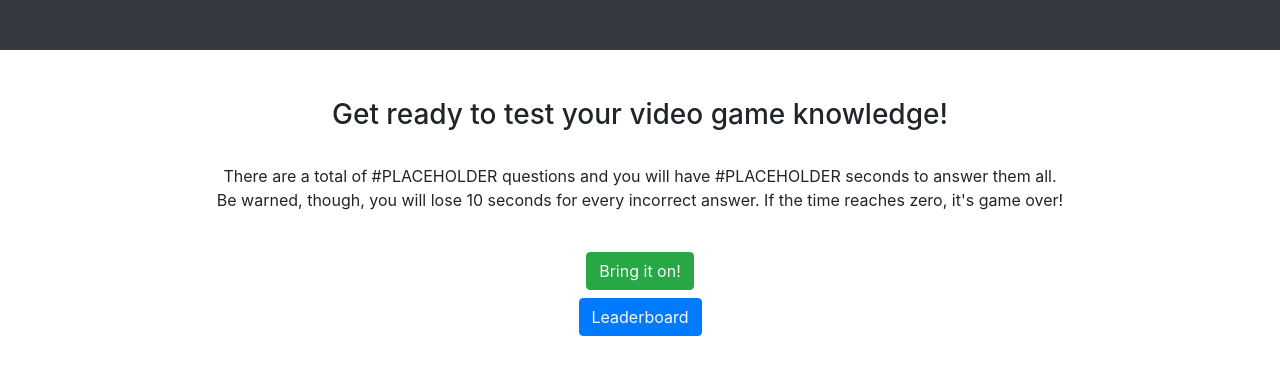
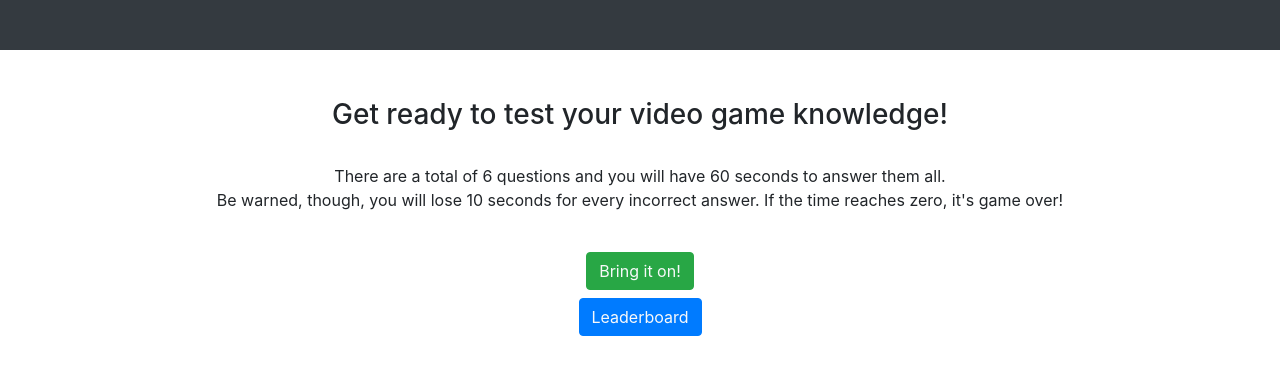
Before and after one commit to MatWilmot/Homework-04-Quiz, a plain HTML site: page index.html in a window 1280 px wide. Shown: the part 134-508 px from the top of the page. Drawn offline with nearby package versions, Linux system fonts and the light colour scheme.

Commit message:
filled in placeholders

```diff
--- a/index.html
+++ b/index.html
@@ -28,10 +28,10 @@
             <h3>Get ready to test your video game knowledge!</h3>
             <br />
             <p>
-              There are a total of #PLACEHOLDER questions and you will have
-              #PLACEHOLDER seconds to answer them all. <br />Be warned, though,
-              you will lose 10 seconds for every incorrect answer. If the time
-              reaches zero, it's game over!
+              There are a total of 6 questions and you will have 60 seconds to
+              answer them all. <br />Be warned, though, you will lose 10 seconds
+              for every incorrect answer. If the time reaches zero, it's game
+              over!
               <br />
               <br />
             </p>
```
